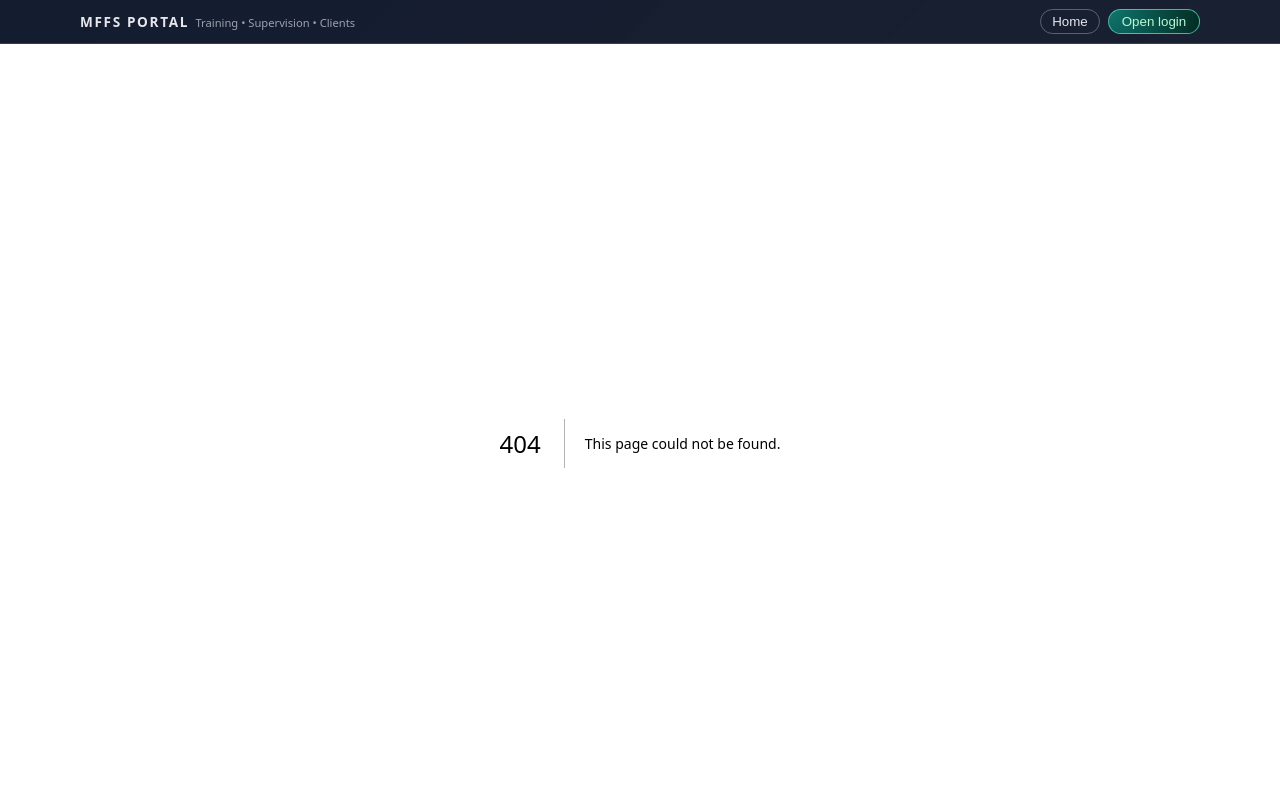
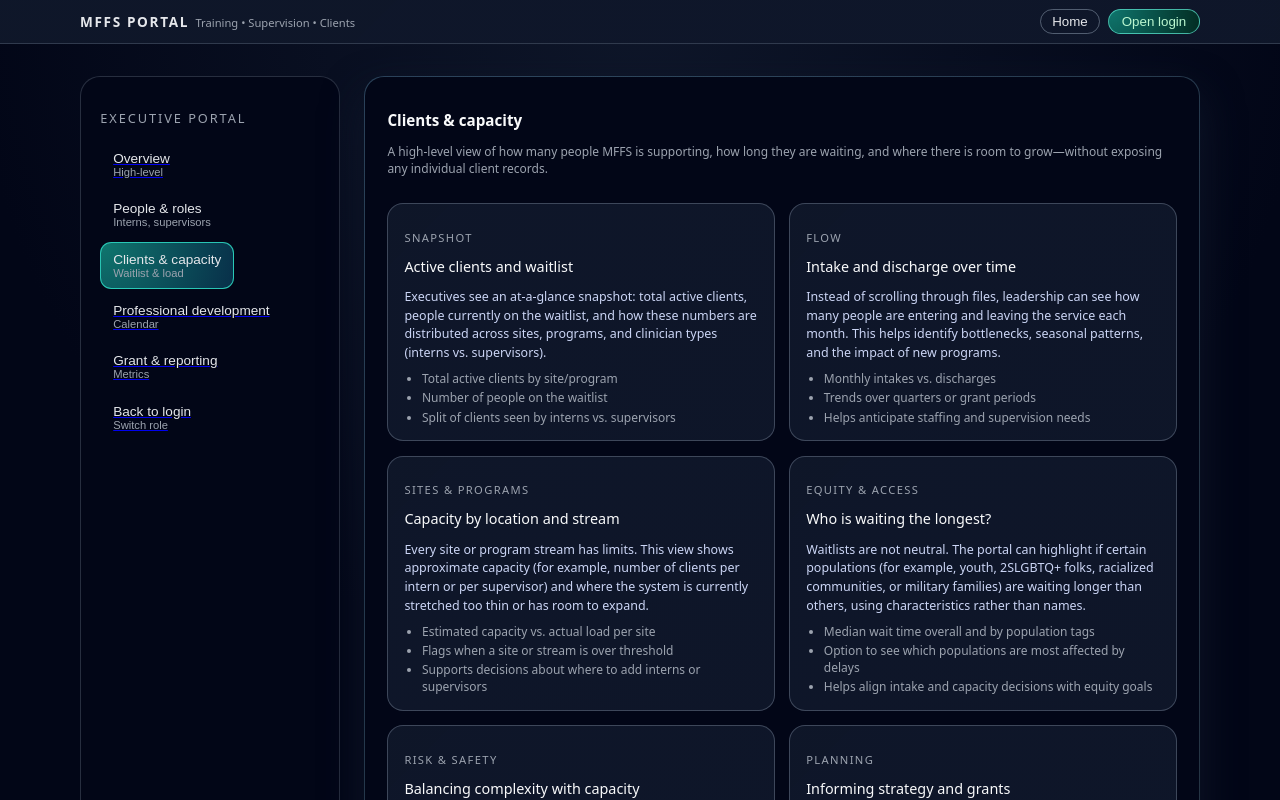
Before and after one commit to sraelcohen-sudo/mffs-portal, a Next.js app: page /executive/capacity in a window 1280 px wide. Before the commit this address had no page. Shown: the top 800 px of the page. Built offline with nearby package versions, Linux system fonts and the light colour scheme.

Commit message:
Executive Capacity

```diff
--- /dev/null
+++ b/app/executive/capacity/page.jsx
@@ -0,0 +1,189 @@
+import Link from "next/link";
+
+export default function ExecutiveCapacityPage() {
+  return (
+    <main className="main-shell">
+      <div className="main-shell-inner main-shell-inner--with-sidebar">
+        {/* Sidebar – Clients & capacity active */}
+        <aside className="sidebar">
+          <p className="sidebar-title">Executive portal</p>
+
+          <Link href="/executive">
+            <button className="sidebar-link" type="button">
+              <div className="sidebar-link-title">Overview</div>
+              <div className="sidebar-link-subtitle">High-level</div>
+            </button>
+          </Link>
+
+          <button className="sidebar-link" type="button">
+            <div className="sidebar-link-title">People & roles</div>
+            <div className="sidebar-link-subtitle">Interns, supervisors</div>
+          </button>
+
+          <button className="sidebar-link sidebar-link--active" type="button">
+            <div className="sidebar-link-title">Clients & capacity</div>
+            <div className="sidebar-link-subtitle">Waitlist & load</div>
+          </button>
+
+          <Link href="/executive/pd">
+            <button className="sidebar-link" type="button">
+              <div className="sidebar-link-title">Professional development</div>
+              <div className="sidebar-link-subtitle">Calendar</div>
+            </button>
+          </Link>
+
+          <Link href="/executive/grants">
+            <button className="sidebar-link" type="button">
+              <div className="sidebar-link-title">Grant & reporting</div>
+              <div className="sidebar-link-subtitle">Metrics</div>
+            </button>
+          </Link>
+
+          <Link href="/login">
+            <button className="sidebar-link" type="button">
+              <div className="sidebar-link-title">Back to login</div>
+              <div className="sidebar-link-subtitle">Switch role</div>
+            </button>
+          </Link>
+        </aside>
+
+        {/* Main content */}
+        <section className="card" style={{ padding: "1.3rem 1.4rem" }}>
+          <header className="section-header">
+            <div>
+              <h1 className="section-title">Clients & capacity</h1>
+              <p className="section-subtitle">
+                A high-level view of how many people MFFS is supporting, how long
+                they are waiting, and where there is room to grow—without exposing
+                any individual client records.
+              </p>
+            </div>
+          </header>
+
+          <div className="card-grid">
+            <CapacityCard
+              label="Snapshot"
+              title="Active clients and waitlist"
+              body="Executives see an at-a-glance snapshot: total active clients, people currently on the waitlist, and how these numbers are distributed across sites, programs, and clinician types (interns vs. supervisors)."
+              bullets={[
+                "Total active clients by site/program",
+                "Number of people on the waitlist",
+                "Split of clients seen by interns vs. supervisors"
+              ]}
+            />
+
+            <CapacityCard
+              label="Flow"
+              title="Intake and discharge over time"
+              body="Instead of scrolling through files, leadership can see how many people are entering and leaving the service each month. This helps identify bottlenecks, seasonal patterns, and the impact of new programs."
+              bullets={[
+                "Monthly intakes vs. discharges",
+                "Trends over quarters or grant periods",
+                "Helps anticipate staffing and supervision needs"
+              ]}
+            />
+
+            <CapacityCard
+              label="Sites & programs"
+              title="Capacity by location and stream"
+              body="Every site or program stream has limits. This view shows approximate capacity (for example, number of clients per intern or per supervisor) and where the system is currently stretched too thin or has room to expand."
+              bullets={[
+                "Estimated capacity vs. actual load per site",
+                "Flags when a site or stream is over threshold",
+                "Supports decisions about where to add interns or supervisors"
+              ]}
+            />
+
+            <CapacityCard
+              label="Equity & access"
+              title="Who is waiting the longest?"
+              body="Waitlists are not neutral. The portal can highlight if certain populations (for example, youth, 2SLGBTQ+ folks, racialized communities, or military families) are waiting longer than others, using characteristics rather than names."
+              bullets={[
+                "Median wait time overall and by population tags",
+                "Option to see which populations are most affected by delays",
+                "Helps align intake and capacity decisions with equity goals"
+              ]}
+            />
+
+            <CapacityCard
+              label="Risk & safety"
+              title="Balancing complexity with capacity"
+              body="Without revealing clinical details, the system can reflect basic indicators of complexity—such as how many clients are flagged as high-risk or needing more intensive support—so leadership can avoid overloading certain clinicians."
+              bullets={[
+                "Non-identifying complexity indicators (e.g., high vs. moderate needs)",
+                "Counts of higher-risk clients per site or clinician type",
+                "Supports safer distribution of workload"
+              ]}
+            />
+
+            <CapacityCard
+              label="Planning"
+              title="Informing strategy and grants"
+              body="Capacity data feeds directly into strategic planning and funding applications: demonstrating unmet need, justifying requests for more supervision hours, and making the case for new positions or program expansions."
+              bullets={[
+                "Evidence for grant applications about unmet demand",
+                "Data to support hiring or reassigning staff/interns",
+                "Clear story of how additional resources would change capacity"
+              ]}
+            />
+          </div>
+        </section>
+      </div>
+    </main>
+  );
+}
+
+function CapacityCard({ label, title, body, bullets }) {
+  return (
+    <div className="card-soft" style={{ padding: "0.9rem 1rem" }}>
+      <p
+        style={{
+          fontSize: "0.7rem",
+          letterSpacing: "0.12em",
+          textTransform: "uppercase",
+          color: "#9ca3af",
+          marginBottom: "0.25rem"
+        }}
+      >
+        {label}
+      </p>
+      <h2
+        style={{
+          fontSize: "0.9rem",
+          fontWeight: 500,
+          marginBottom: "0.3rem",
+          color: "#f9fafb"
+        }}
+      >
+        {title}
+      </h2>
+      <p
+        style={{
+          fontSize: "0.78rem",
+          color: "#cbd5f5",
+          lineHeight: 1.5,
+          marginBottom: "0.45rem"
+        }}
+      >
+        {body}
+      </p>
+      {bullets && bullets.length > 0 && (
+        <ul
+          style={{
+            listStyle: "disc",
+            paddingLeft: "1.1rem",
+            margin: 0,
+            display: "grid",
+            gap: "0.15rem",
+            fontSize: "0.75rem",
+            color: "#9ca3af"
+          }}
+        >
+          {bullets.map((item) => (
+            <li key={item}>{item}</li>
+          ))}
+        </ul>
+      )}
+    </div>
+  );
+}
```
Also changed, not shown: app/executive/page.jsx (+6 -4 lines).
